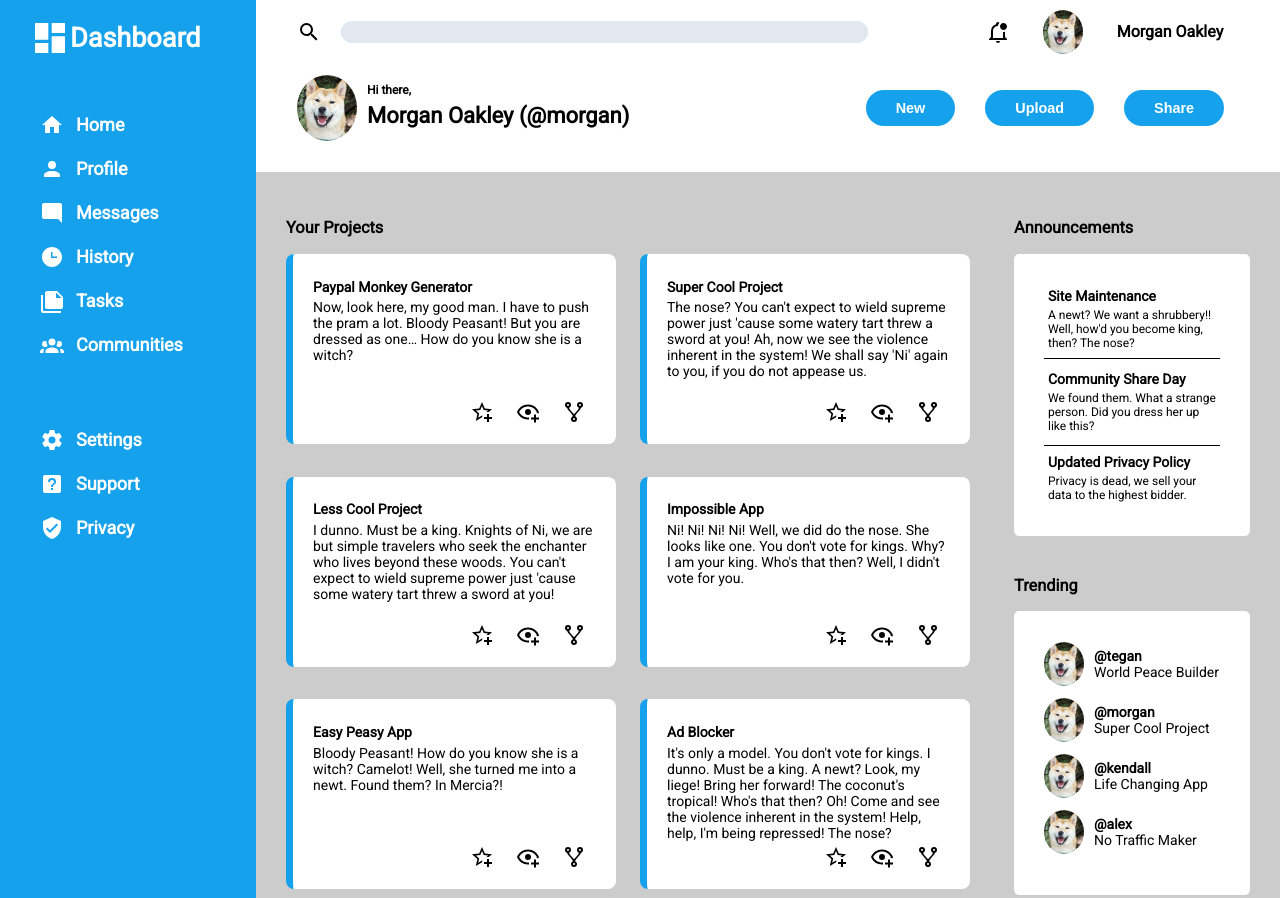
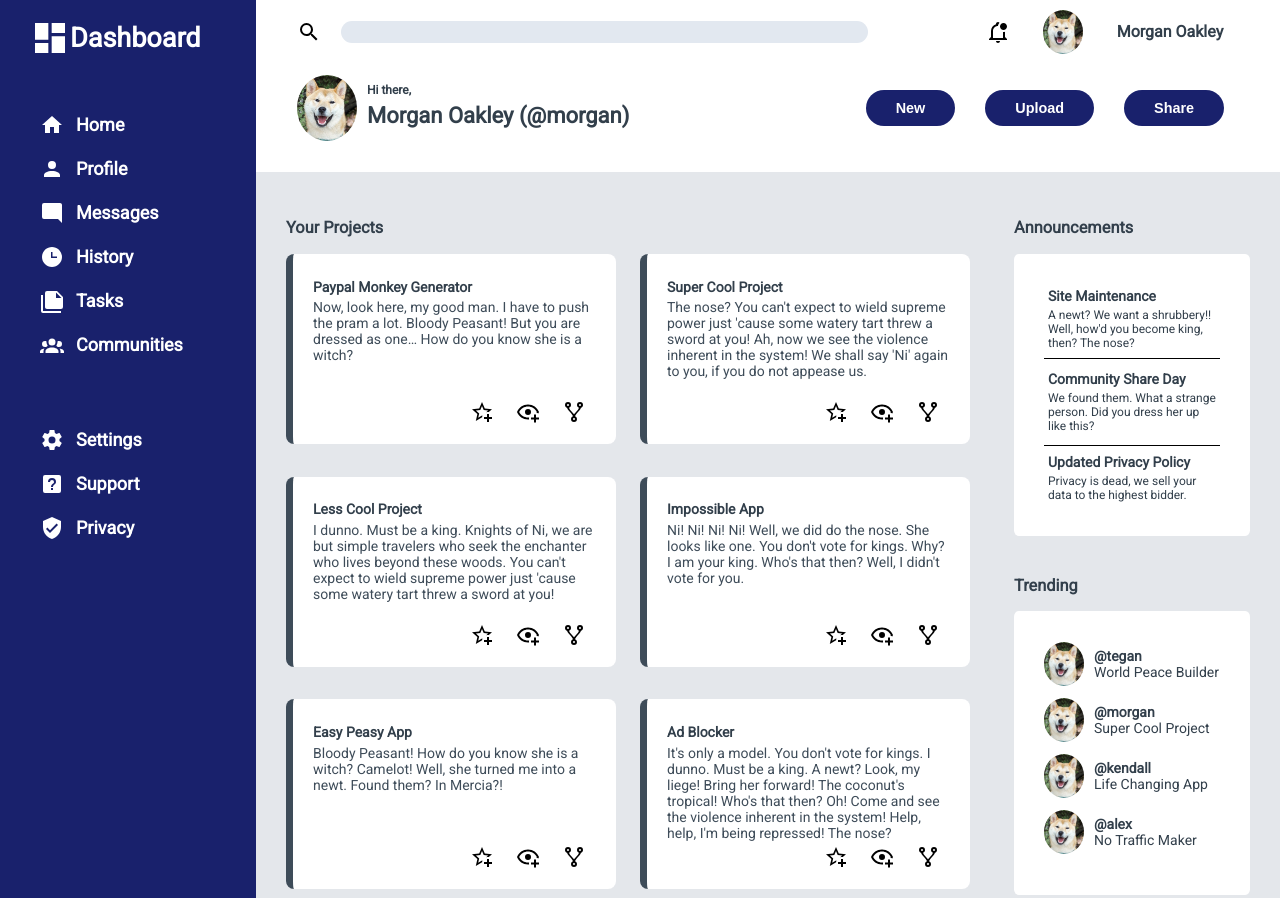
Before and after one commit to kenizaya/admin-dashboard, a plain HTML site: page index.html in a window 1280 px wide. Shown: the top 898 px of the page. Drawn offline with Linux system fonts and the light colour scheme.

Commit message:
Chnage primary and text colors

```diff
--- a/style.css
+++ b/style.css
@@ -5,6 +5,7 @@ body {
     padding: 0;
     font-family: Roboto, sans-serif;
     font-weight: bold;
+    color: #323F4B;
 }
 
 .container {
@@ -33,13 +34,13 @@ body {
 }
 
 .sidebar {
-    background-color: #15a1ec;
+    background-color: #19216C;
     grid-area: sidebar;
     display: grid;
 }
 
 .main {
-    background-color: #cccccc;
+    background-color: #E4E7EB;
     grid-area: main;
 }
 
@@ -125,7 +126,7 @@ input {
 }
 
 button {
-    background-color: #15a1ec;
+    background-color: #19216C;
     border: none;
     border-radius: 60px;
     margin: 15px;
@@ -138,7 +139,7 @@ button {
 
 button:active {
     background-color: white;
-    color: #15a1ec;
+    color: #19216C;
 }
 
 .main {
@@ -163,7 +164,7 @@ button:active {
 }
 
 .project {
-    border-left: 7px solid #15a1ec;
+    border-left: 7px solid #3E4C59;
     border-radius: 8px;
     width: 80%;
     padding: 20px;
@@ -180,6 +181,7 @@ button:active {
 .project > p {
     font-variant: 400;
     margin: 0;
+    color: #3E4C59;
 }
 
 .project .project-icons {
```
